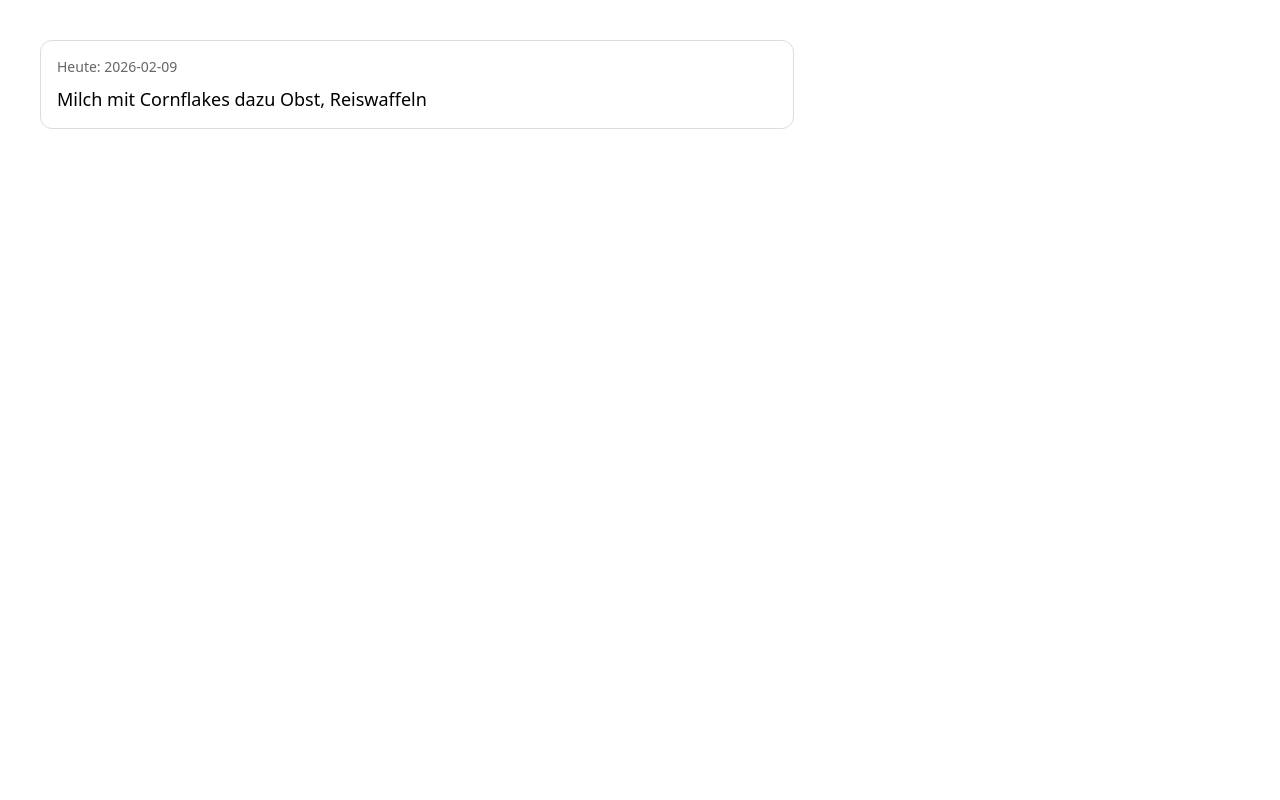
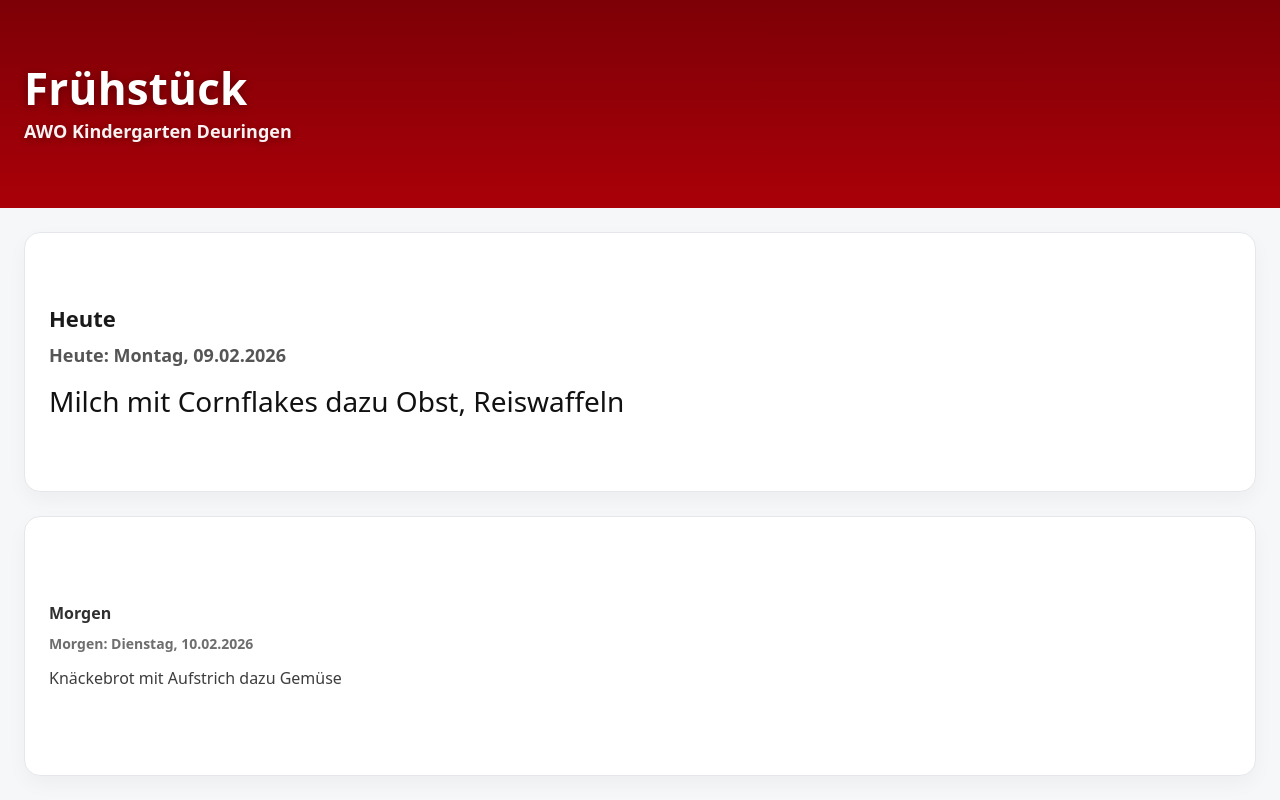
Before and after one commit to 60li4th/tages-text-app, a plain HTML site: page index.html in a window 1280 px wide. Drawn offline with nearby package versions, Linux system fonts and the light colour scheme.

Commit message:
Add files via upload

```diff
--- a/index.html
+++ b/index.html
@@ -3,64 +3,253 @@
 <head>
   <meta charset="utf-8" />
   <meta name="viewport" content="width=device-width,initial-scale=1" />
-  <title>Tages-Text</title>
+  <title>Frühstück</title>
+
   <style>
-    body { font-family: system-ui, sans-serif; margin: 40px; line-height: 1.4; }
-    .box { padding: 16px; border: 1px solid #ddd; border-radius: 12px; max-width: 720px; }
-    .meta { color: #666; font-size: 14px; margin-bottom: 10px; }
-    .text { white-space: pre-wrap; font-size: 18px; }
+    :root{
+      --pad: clamp(14px, 2vw, 24px);
+      --radius: 16px;
+    }
+
+    html, body {
+      height: 100%;
+      margin: 0;
+      font-family: system-ui, -apple-system, Segoe UI, Roboto, Arial, sans-serif;
+      color: #111;
+      background: #f6f7f9;
+    }
+
+    /* Gesamtlayout: 20% Header + 80% Content */
+    .page {
+      height: 100%;
+      display: flex;
+      flex-direction: column;
+    }
+
+    header.hero {
+      flex: 0 0 20vh;         /* ca. 20% der Viewporthöhe */
+      min-height: 140px;      /* sinnvolle Untergrenze */
+      max-height: 240px;      /* sinnvolle Obergrenze */
+      position: relative;
+      background-image: url("./header.png");
+      background-size: cover;
+      background-position: center;
+      background-repeat: no-repeat;
+      display: flex;
+      align-items: center;
+      padding: var(--pad);
+      color: #fff;
+    }
+
+    /* leichte Abdunklung für Lesbarkeit */
+    header.hero::before{
+      content: "";
+      position: absolute;
+      inset: 0;
+      background: linear-gradient(
+        to bottom,
+        rgba(0,0,0,0.45),
+        rgba(0,0,0,0.25)
+      );
+    }
+
+    .hero-inner{
+      position: relative;
+      z-index: 1;
+      max-width: 1000px;
+      width: 100%;
+    }
+
+    .headline{
+      margin: 0;
+      font-size: clamp(28px, 4.2vw, 44px);
+      font-weight: 800;
+      letter-spacing: 0.2px;
+      line-height: 1.05;
+      text-shadow: 0 2px 10px rgba(0,0,0,0.35);
+    }
+
+    .subheadline{
+      margin: 8px 0 0 0;
+      font-size: clamp(14px, 2.2vw, 18px);
+      font-weight: 600;
+      opacity: 0.95;
+      text-shadow: 0 2px 10px rgba(0,0,0,0.35);
+    }
+
+    main.content {
+      flex: 1 1 auto;         /* restliche Höhe (≈80%) */
+      padding: var(--pad);
+      display: flex;
+      flex-direction: column;
+      gap: var(--pad);
+      box-sizing: border-box;
+    }
+
+    .panel {
+      background: #fff;
+      border: 1px solid #e6e7ea;
+      border-radius: var(--radius);
+      padding: var(--pad);
+      box-shadow: 0 8px 20px rgba(0,0,0,0.04);
+      display: flex;
+      flex-direction: column;
+      justify-content: center;
+      min-height: 0;
+    }
+
+    .today-panel { flex: 1 1 50%; }
+    .tomorrow-panel { flex: 1 1 50%; }
+
+    .label{
+      margin: 0 0 10px 0;
+      font-weight: 800;
+      color: #1a1a1a;
+    }
+
+    .date-line{
+      margin: 0 0 14px 0;
+      color: #555;
+      font-weight: 600;
+    }
+
+    .text{
+      margin: 0;
+      white-space: pre-wrap;
+      line-height: 1.45;
+    }
+
+    /* Größen: Heute groß, Morgen deutlich kleiner */
+    .today-panel .label { font-size: clamp(18px, 2.2vw, 22px); }
+    .today-panel .date-line { font-size: clamp(14px, 1.9vw, 18px); }
+    .today-panel .text { font-size: clamp(18px, 2.4vw, 28px); }
+
+    .tomorrow-panel .label { font-size: clamp(14px, 1.7vw, 16px); opacity: 0.9; }
+    .tomorrow-panel .date-line { font-size: clamp(12px, 1.5vw, 14px); opacity: 0.85; }
+    .tomorrow-panel .text { font-size: clamp(13px, 1.7vw, 16px); color: #333; opacity: 0.95; }
+
+    /* Mobile: etwas kompakter */
+    @media (max-width: 420px){
+      header.hero { min-height: 120px; }
+      main.content { gap: 12px; }
+    }
   </style>
 </head>
+
 <body>
-  <div class="box">
-    <div class="meta" id="meta">Lade…</div>
-    <div class="text" id="text"></div>
+  <div class="page">
+    <header class="hero">
+      <div class="hero-inner">
+        <h1 class="headline">Frühstück</h1>
+        <p class="subheadline">AWO Kindergarten Deuringen</p>
+      </div>
+    </header>
+
+    <main class="content">
+      <section class="panel today-panel">
+        <p class="label">Heute</p>
+        <p class="date-line" id="todayDate">Lade…</p>
+        <p class="text" id="todayText"></p>
+      </section>
+
+      <section class="panel tomorrow-panel">
+        <p class="label">Morgen</p>
+        <p class="date-line" id="tomorrowDate">Lade…</p>
+        <p class="text" id="tomorrowText"></p>
+      </section>
+    </main>
   </div>
 
-  <!-- CSV Parser (klein + robust) -->
+  <!-- CSV Parser -->
   <script src="https://cdn.jsdelivr.net/npm/papaparse@5.4.1/papaparse.min.js"></script>
 
   <script>
-    // Datum "heute" in Europe/Berlin als YYYY-MM-DD
-    function todayBerlinISO() {
+    const TZ = "Europe/Berlin";
+
+    function dateAtMidnightBerlin(offsetDays = 0) {
+      // "Heute" aus Sicht Berlin bestimmen, dann offsetDays addieren.
+      const now = new Date();
       const parts = new Intl.DateTimeFormat("en-CA", {
-        timeZone: "Europe/Berlin",
+        timeZone: TZ,
         year: "numeric",
         month: "2-digit",
         day: "2-digit"
-      }).formatToParts(new Date());
+      }).formatToParts(now);
 
-      const y = parts.find(p => p.type === "year").value;
-      const m = parts.find(p => p.type === "month").value;
-      const d = parts.find(p => p.type === "day").value;
-      return `${y}-${m}-${d}`;
+      const y = Number(parts.find(p => p.type === "year").value);
+      const m = Number(parts.find(p => p.type === "month").value);
+      const d = Number(parts.find(p => p.type === "day").value);
+
+      // UTC-Midnight nutzen, damit +1 Tag sicher funktioniert
+      const base = new Date(Date.UTC(y, m - 1, d));
+      base.setUTCDate(base.getUTCDate() + offsetDays);
+      return base;
     }
 
-    async function loadAndShow() {
-      const heute = todayBerlinISO();
-      document.getElementById("meta").textContent = `Heute: ${heute}`;
+    function toISODateUTC(d) {
+      // YYYY-MM-DD in UTC (passt zu deinem daten.csv Format)
+      return d.toISOString().slice(0, 10);
+    }
 
+    function formatGermanWeekdayDate(d) {
+      // Ausgabe: Wochentag, TT.MM.JJJJ
+      const weekday = new Intl.DateTimeFormat("de-DE", { timeZone: TZ, weekday: "long" }).format(d);
+      const date = new Intl.DateTimeFormat("de-DE", { timeZone: TZ, day: "2-digit", month: "2-digit", year: "numeric" }).format(d);
+      return `${weekday}, ${date}`;
+    }
+
+    async function loadCSV() {
       const res = await fetch("./daten.csv", { cache: "no-store" });
       if (!res.ok) throw new Error("daten.csv konnte nicht geladen werden.");
+      const csvText = await res.text();
 
-      const csvText = await res.text();
       const parsed = Papa.parse(csvText, { header: true, skipEmptyLines: true });
+      if (parsed.errors?.length) {
+        console.warn("CSV Parse Errors:", parsed.errors);
+      }
 
-      const rows = parsed.data.map(r => ({
-        datum: String(r.datum || "").trim(),
-        text: String(r.text || "").trim()
-      }));
-
-      const hit = rows.find(r => r.datum === heute);
-
-      document.getElementById("text").textContent =
-        hit ? hit.text : "Kein Text für heute gefunden.";
+      // Erwartete Spalten: datum,text
+      return parsed.data
+        .map(r => ({
+          datum: String(r.datum || "").trim(),
+          text: String(r.text || "").trim()
+        }))
+        .filter(r => r.datum);
     }
 
-    loadAndShow().catch(err => {
-      document.getElementById("meta").textContent = "Fehler";
-      document.getElementById("text").textContent = err.message;
+    function findTextFor(rows, isoDate) {
+      const hit = rows.find(r => r.datum === isoDate);
+      return hit ? hit.text : "";
+    }
+
+    async function run() {
+      const rows = await loadCSV();
+
+      const today = dateAtMidnightBerlin(0);
+      const tomorrow = dateAtMidnightBerlin(1);
+
+      const todayISO = toISODateUTC(today);
+      const tomorrowISO = toISODateUTC(tomorrow);
+
+      document.getElementById("todayDate").textContent = `Heute: ${formatGermanWeekdayDate(today)}`;
+      document.getElementById("tomorrowDate").textContent = `Morgen: ${formatGermanWeekdayDate(tomorrow)}`;
+
+      const todayText = findTextFor(rows, todayISO);
+      const tomorrowText = findTextFor(rows, tomorrowISO);
+
+      document.getElementById("todayText").textContent =
+        todayText ? todayText : "Kein Text für heute gefunden.";
+
+      document.getElementById("tomorrowText").textContent =
+        tomorrowText ? tomorrowText : "Kein Text für morgen gefunden.";
+    }
+
+    run().catch(err => {
       console.error(err);
+      document.getElementById("todayDate").textContent = "Fehler";
+      document.getElementById("todayText").textContent = err.message;
+      document.getElementById("tomorrowDate").textContent = "";
+      document.getElementById("tomorrowText").textContent = "";
     });
   </script>
 </body>
```
